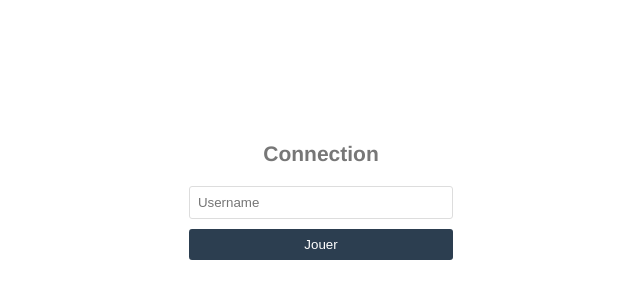
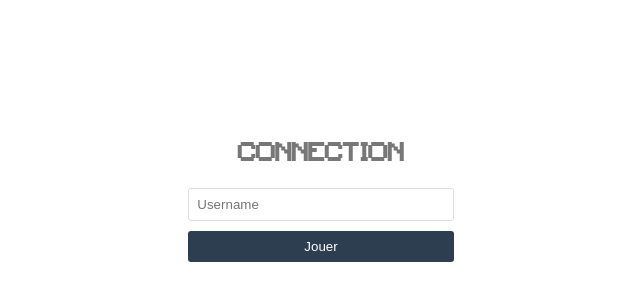
Before and after one commit to Critickenjs/Js-em-up, a website built with webpack: page index.html in a window 1280 px wide. Shown: the part 208-508 px from the top of the page, without its empty margins (319-959 px from the left). Built offline with nearby package versions, Linux system fonts and the light colour scheme.

Commit message:
Ajout d'un font

```diff
--- a/css/main.css
+++ b/css/main.css
@@ -1,4 +1,8 @@
 
+@font-face {
+    font-family: 'Minecraft regular';
+    src: url('../css/Minecraft.ttf') format('truetype');
+}
 * {
 	box-sizing: border-box;
 }
@@ -14,8 +18,7 @@ body {
 	background: #d6d6d6;*/
 	color: #acb2b8;
 	color: #777;
-	font-size: 14px;
-	font-family: 'Motiva Sans', Helvetica, Arial, sans-serif;
+	font-family: "Minecraft regular", sans-serif;
 	display: flex;
 	flex-direction: column;
 	align-items: center;
--- a/index.html
+++ b/index.html
@@ -35,7 +35,7 @@
 			<div class="HomePage active">
 				<div className="login-container">
 					<div className="login-image">
-						<h2>Connection</h2>
+						<h2>CONNECTION</h2>
 					</div>
 					<div className="container">
 						<form>
--- a/src/player.js
+++ b/src/player.js
@@ -40,8 +40,9 @@ export class Player extends Entity {
 			context.beginPath();
 			context.strokeStyle = 'blue';
 			context.rect(this.posX, this.posY, this.width, this.width);
-			//context.font = '48px serif';
-			context.fillText(this.pseudo, this.posX + 10, this.posY);
+			context.font = '16px Minecraft Regular';
+			context.imageSmoothingEnabled = false;
+			context.fillText(this.pseudo, this.posX, this.posY - 10);
 			context.stroke();
 		}
 	}
```
Also changed, not shown: css/Minecraft.ttf (added).
